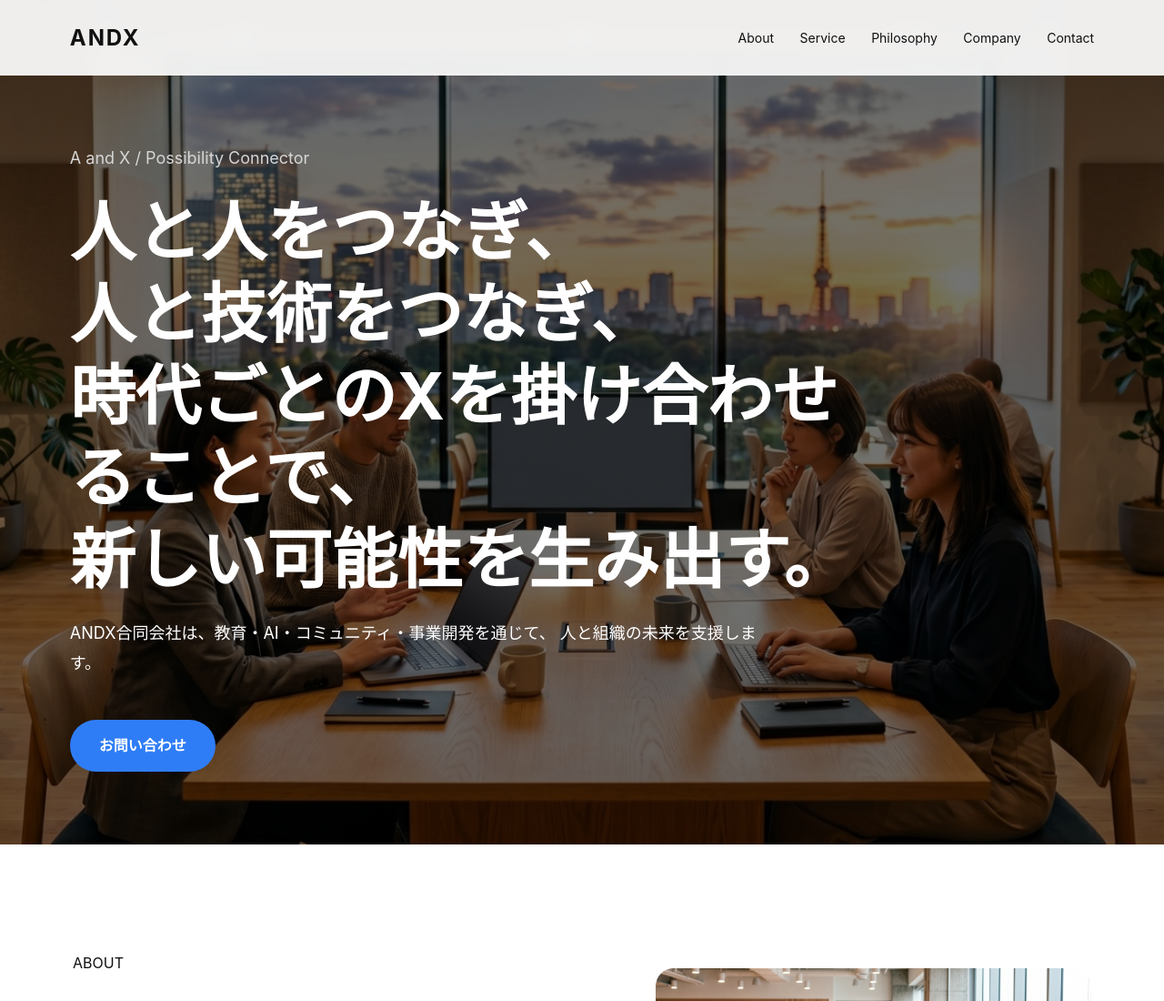
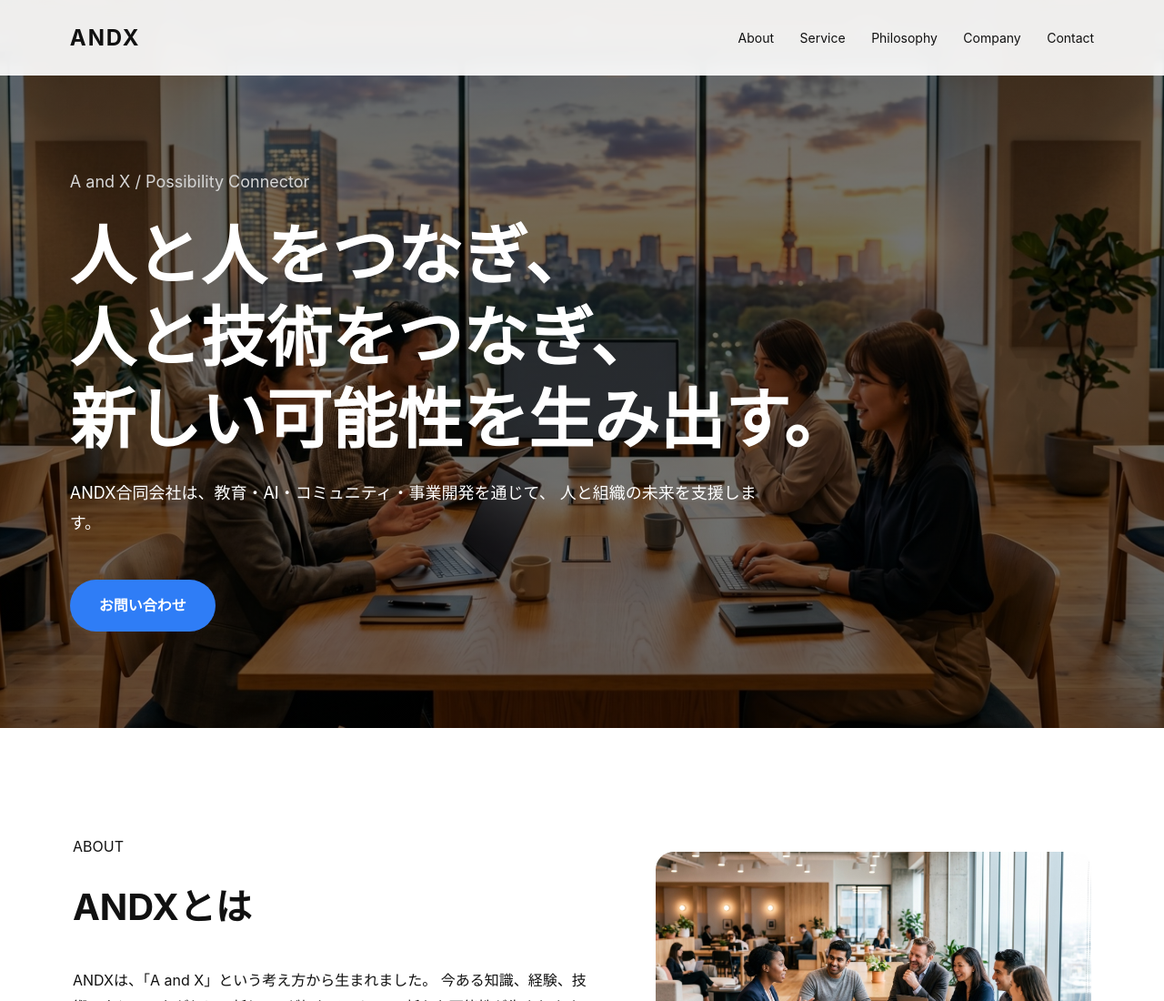
Before and after one commit to tfuku-droid/andx-site, a plain HTML site: page index.html in a window 1280 px wide. Shown: the top 1100 px of the page at 91% size. Drawn offline with Linux system fonts and the light colour scheme.

Commit message:
Update index.html

```diff
--- a/index.html
+++ b/index.html
@@ -25,7 +25,6 @@
       <h1>
         人と人をつなぎ、<br>
         人と技術をつなぎ、<br>
-        時代ごとのXを掛け合わせることで、<br>
         新しい可能性を生み出す。
       </h1>
       <p>
```
